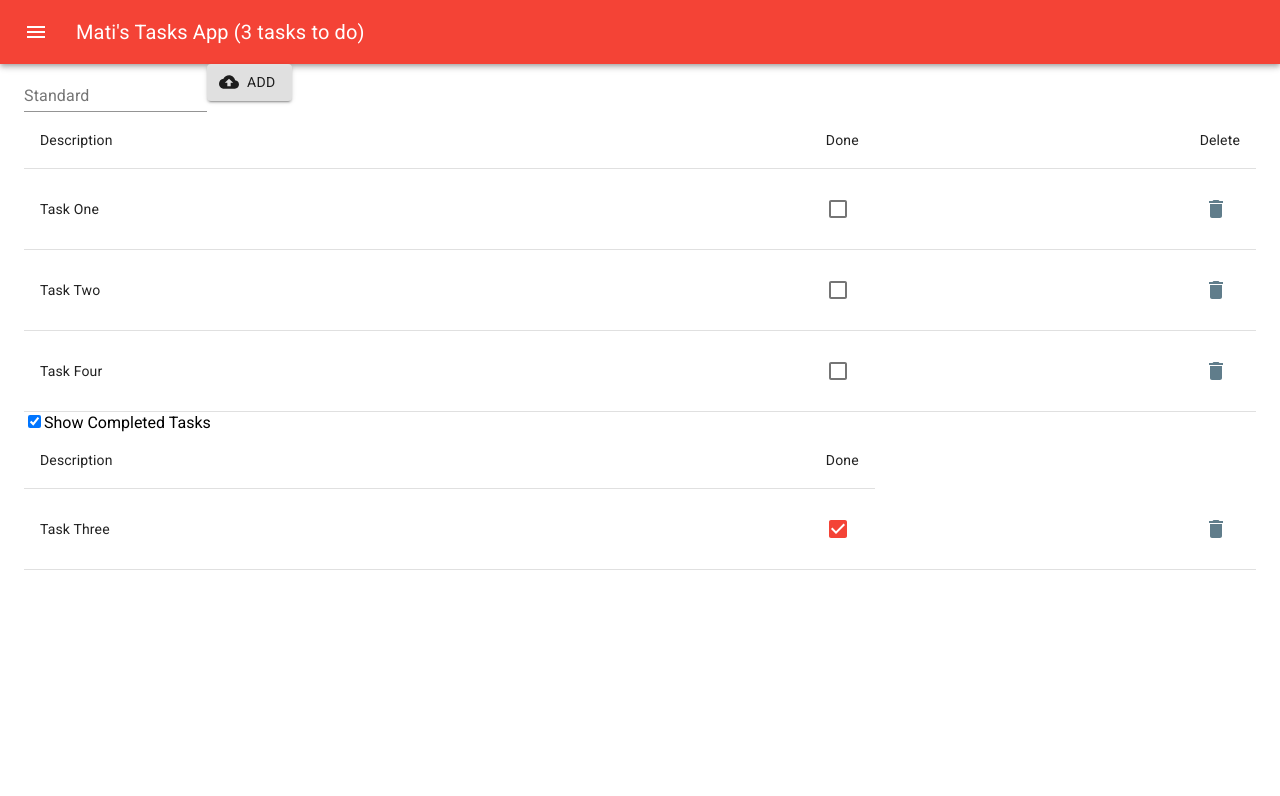
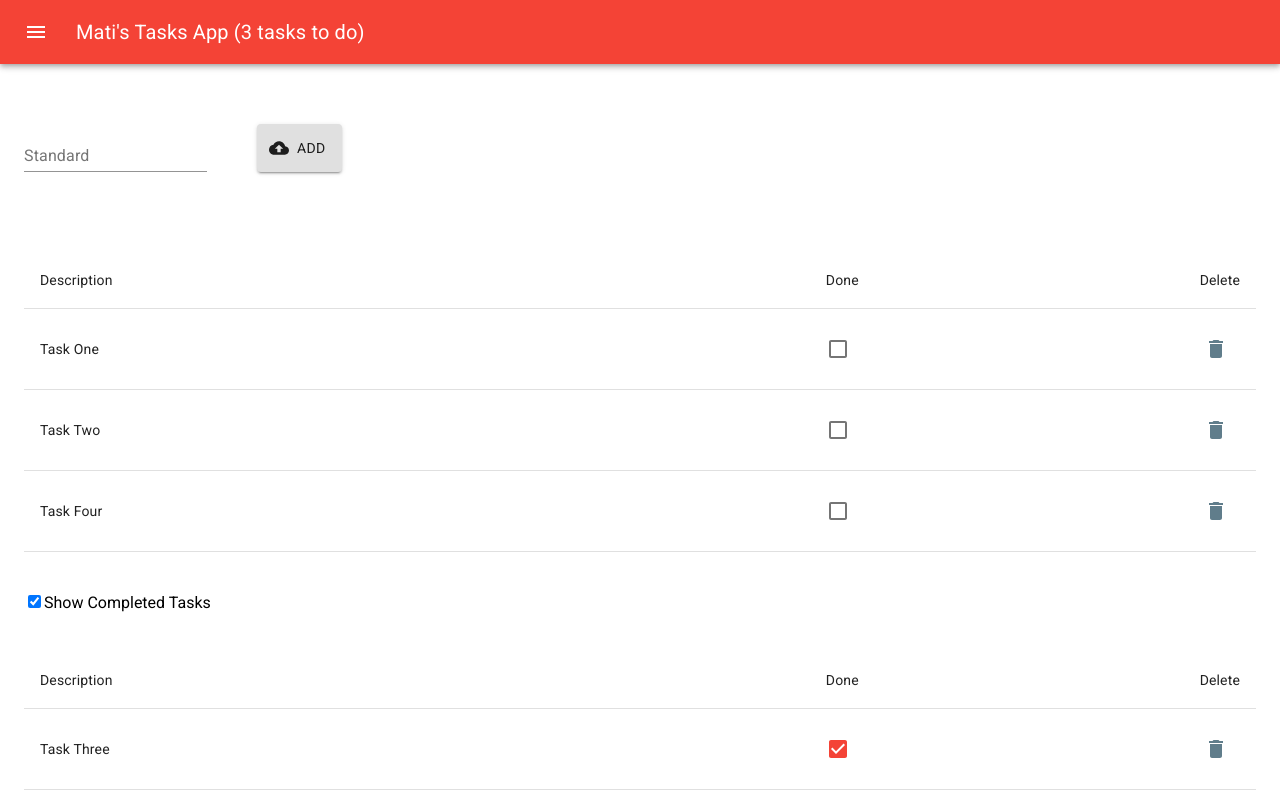
Before and after one commit to matias8588/react-16-todo-app, a React (Create React App) app: page / in a window 1280 px wide. Shown: the top 796 px of the page. Built offline with nearby package versions, Linux system fonts and the light colour scheme.

Commit message:
Added styles

```diff
--- a/src/App.tsx
+++ b/src/App.tsx
@@ -11,10 +11,21 @@ import {
   TableCell,
   TableBody,
   Container,
-  createMuiTheme,
   ThemeProvider,
+  makeStyles,
+  Theme,
+  createStyles,
 } from "@material-ui/core";
 import theme from "./ui/theme/index";
+
+const useStyles = makeStyles((theme: Theme) =>
+  createStyles({
+    root: {
+      paddingTop: 40,
+      paddingBottom: 40,
+    },
+  }),
+);
 
 function App() {
   const [userName, setUserName] = useState("Mati");
@@ -70,18 +81,6 @@ function App() {
     );
   };
 
-  const taskTableRows = (doneValue: any) =>
-    taskItems
-      .filter(task => task.done === doneValue)
-      .map(task => (
-        <TaskRowComponent
-          key={task.name}
-          task={task}
-          toggleTask={toggleTask}
-          deleteTask={deleteTask}
-        />
-      ));
-
   const deleteTask = (task: any) => {
     let removeIndex = taskItems
       .map(function(task) {
@@ -96,13 +95,26 @@ function App() {
     setTaskItems(filteredItems);
   };
 
+  const taskTableRows = (doneValue: any) =>
+    taskItems
+      .filter(task => task.done === doneValue)
+      .map(task => (
+        <TaskRowComponent
+          key={task.name}
+          task={task}
+          toggleTask={toggleTask}
+          deleteTask={deleteTask}
+        />
+      ));
+
+  const classes = useStyles();
   return (
     <>
       <ThemeProvider theme={theme}>
         <TaskBannerComponent userName={userName} taskItems={taskItems} />
         <Container>
           <TaskCreatorComponent callback={createNewTask} />
-          <TableContainer>
+          <TableContainer className={classes.root}>
             <Table aria-label="simple table">
               <TableHead>
                 <TableRow>
@@ -126,12 +138,13 @@ function App() {
         </Container>
         <Container>
           {showCompleted && (
-            <TableContainer>
+            <TableContainer className={classes.root}>
               <Table aria-label="simple table">
                 <TableHead>
                   <TableRow>
                     <TableCell>Description</TableCell>
                     <TableCell align="right">Done</TableCell>
+                    <TableCell align="right">Delete</TableCell>
                   </TableRow>
                 </TableHead>
                 <TableBody>{taskTableRows(true)}</TableBody>
--- a/src/Components/TaskBannerComponent.tsx
+++ b/src/Components/TaskBannerComponent.tsx
@@ -14,6 +14,7 @@ const useStyles = makeStyles((theme: Theme) =>
   createStyles({
     root: {
       flexGrow: 1,
+      paddingBottom: 40,
     },
     menuButton: {
       marginRight: theme.spacing(2),
@@ -28,7 +29,7 @@ export const TaskBannerComponent = (props: any) => {
   const classes = useStyles();
   return (
     <div className={classes.root}>
-      <AppBar position="static" className="app-bar" color="primary">
+      <AppBar position="static" color="primary">
         <Toolbar>
           <IconButton
             edge="start"
@@ -45,9 +46,5 @@ export const TaskBannerComponent = (props: any) => {
         </Toolbar>
       </AppBar>
     </div>
-    // <h4>
-    //   {props.userName}'s Tasks App (
-    //   {props.taskItems.filter((t: any) => !t.done).length} tasks to do)
-    // </h4>
   );
 };
--- a/src/Components/TaskCreatorComponent.tsx
+++ b/src/Components/TaskCreatorComponent.tsx
@@ -1,6 +1,24 @@
 import React, { useState } from "react";
-import { TextField, Button } from "@material-ui/core";
+import {
+  TextField,
+  Button,
+  makeStyles,
+  Theme,
+  createStyles,
+} from "@material-ui/core";
 import CloudUploadIcon from "@material-ui/icons/CloudUpload";
+
+const useStyles = makeStyles((theme: Theme) =>
+  createStyles({
+    root: {
+      flexGrow: 1,
+      paddingTop: 20,
+      paddingBottom: 40,
+      display: "flex",
+    },
+    button: { marginLeft: 50 },
+  }),
+);
 
 export const TaskCreatorComponent = (props: any) => {
   const [newTaskName, setNewTaskName] = useState("");
@@ -12,8 +30,10 @@ export const TaskCreatorComponent = (props: any) => {
     setNewTaskName("");
   };
 
+  const classes = useStyles();
+
   return (
-    <div>
+    <div className={classes.root}>
       <TextField
         id="standard-basic"
         label="Standard"
@@ -24,6 +44,7 @@ export const TaskCreatorComponent = (props: any) => {
       <Button
         variant="contained"
         onClick={createNewTask}
+        className={classes.button}
         color="default"
         startIcon={<CloudUploadIcon />}
       >
```
